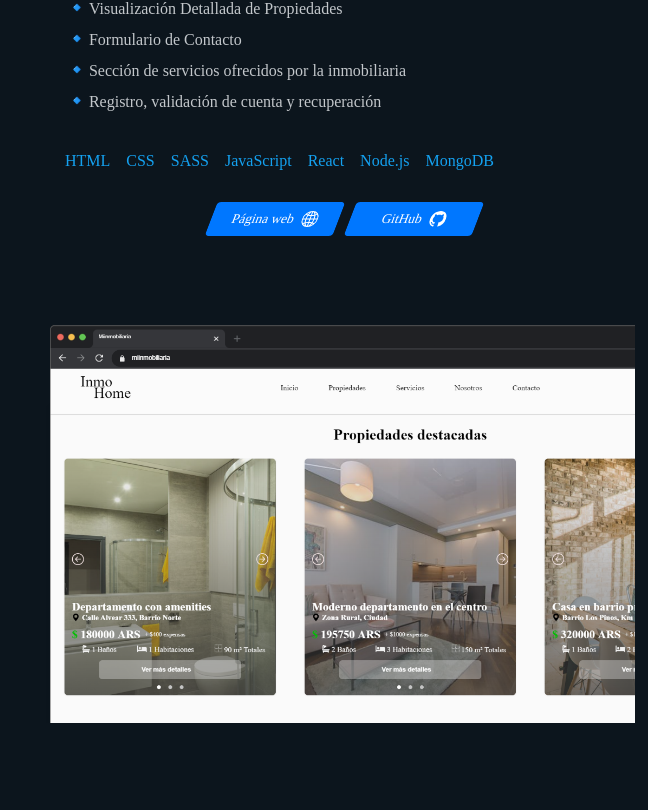
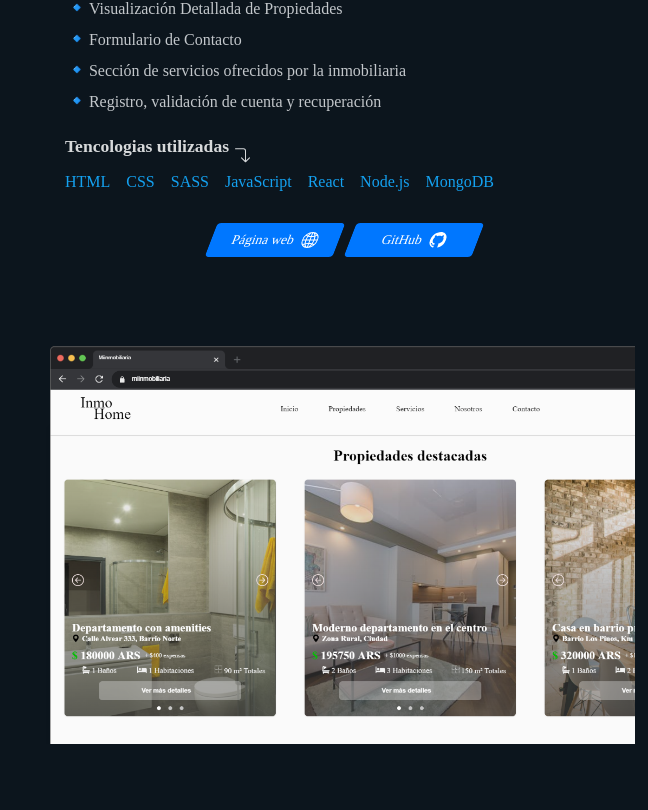
Before and after one commit to stivcode21/Colaboracion-Portafolio, a React (Vite) app: page / in a window 1280 px wide. Shown: the part 1630-2440 px from the top of the page, without its empty margins (632-1280 px from the left). Built offline with nearby package versions, Linux system fonts and the light colour scheme.

Commit message:
agregando un sub title

```diff
--- a/src/components/proyectos/Proyectos.jsx
+++ b/src/components/proyectos/Proyectos.jsx
@@ -117,6 +117,24 @@ export const Proyectos = () => {
                     </li>
                   ))}
               </ul>
+              <h4 className="tecnologiasUsadas">
+                Tencologias utilizadas{" "}
+                <span className="flecha">
+                  <svg
+                    xmlns="http://www.w3.org/2000/svg"
+                    width="16"
+                    height="16"
+                    fill="currentColor"
+                    className="flecha"
+                    viewBox="0 0 16 16"
+                  >
+                    <path
+                      fillRule="evenodd"
+                      d="M14.854 4.854a.5.5 0 0 0 0-.708l-4-4a.5.5 0 0 0-.708.708L13.293 4H3.5A2.5 2.5 0 0 0 1 6.5v8a.5.5 0 0 0 1 0v-8A1.5 1.5 0 0 1 3.5 5h9.793l-3.147 3.146a.5.5 0 0 0 .708.708z"
+                    />
+                  </svg>
+                </span>
+              </h4>
               <ul className="ulProyect" translate="no">
                 {tags.map((tag) => (
                   <li key={tag} className="liProyect">
--- a/src/components/proyectos/proyectos.scss
+++ b/src/components/proyectos/proyectos.scss
@@ -35,6 +35,18 @@
         }
       }
 
+      .tecnologiasUsadas {
+        font-size: 1.1rem;
+        position: relative;
+        width: max-content;
+        color: #edeef0e6;
+        .flecha {
+          position: absolute;
+          transform: rotate(225deg);
+          bottom: 62%;
+          right: -8%;
+        }
+      }
       .pProyects {
         max-width: 65%;
         margin-bottom: 1rem;
```
